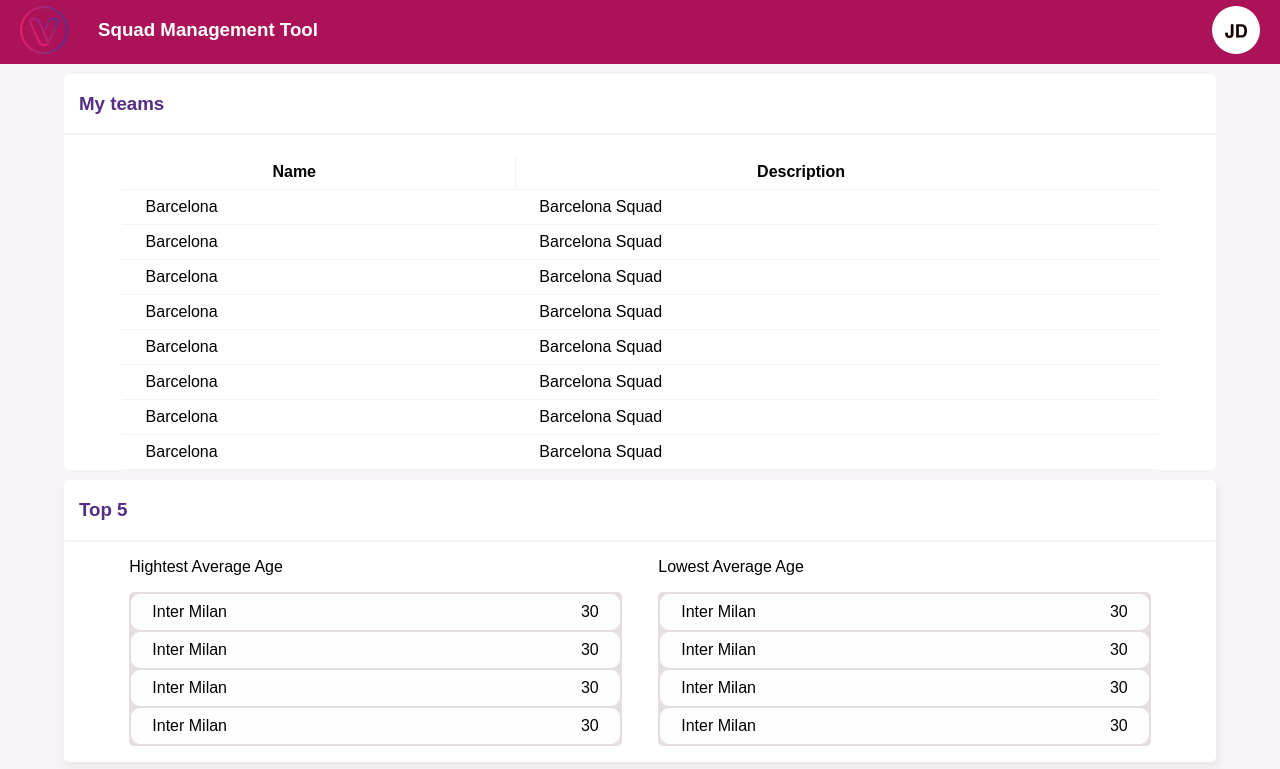
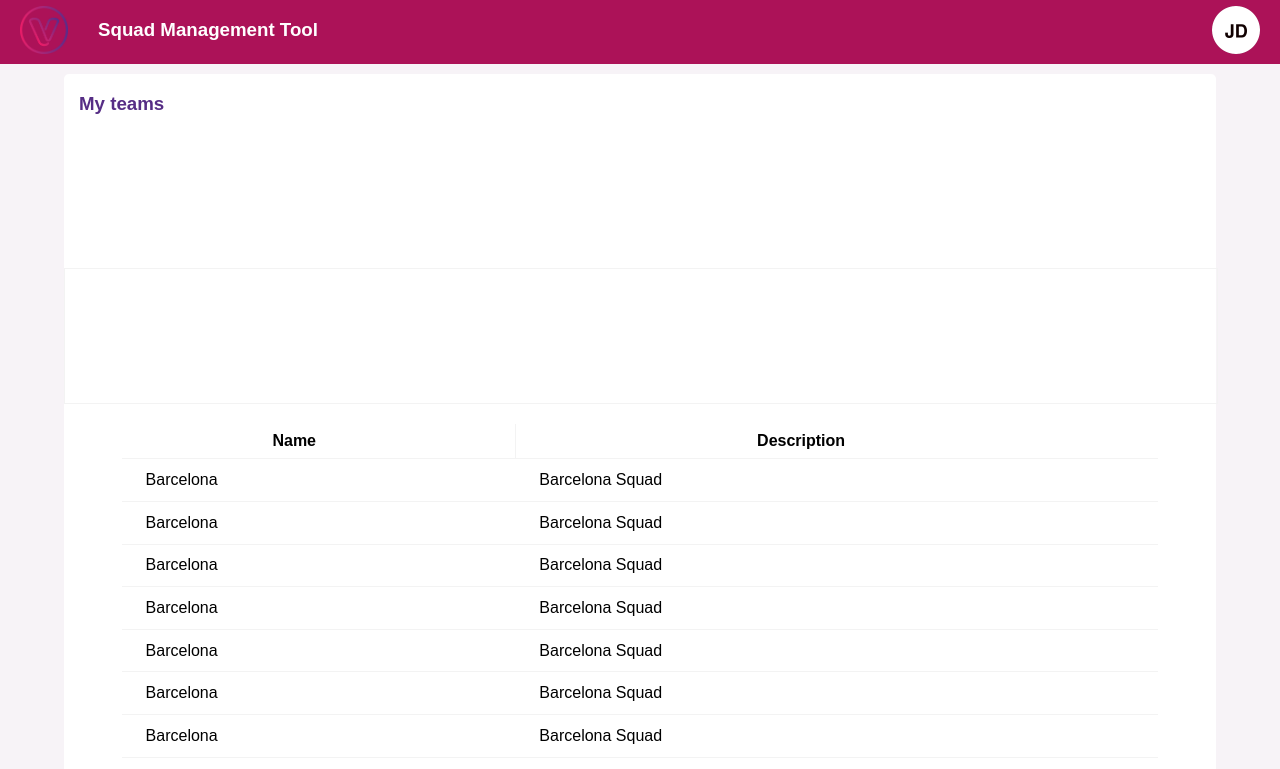
Before and after one commit to andre1828/squad-management-tool, a React (Create React App) app: page / in a window 1280 px wide. Shown: the top 769 px of the page. Built offline with nearby package versions, Linux system fonts and the light colour scheme.

Commit message:
set page height to 100%

```diff
--- a/src/App.css
+++ b/src/App.css
@@ -1,12 +1,7 @@
-html {
-    height: 100%;
+html, body, #root, #root>div {
+    height: 100%
 }
 
 body {
-    min-height: 100%;
     background-color: #f7f3f7;
 }
-
-#root {
-    height: 100%;
-}
```
